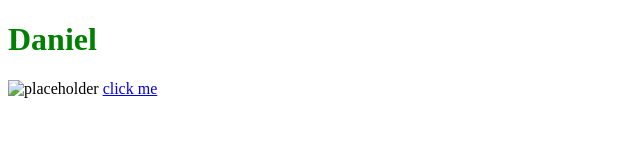
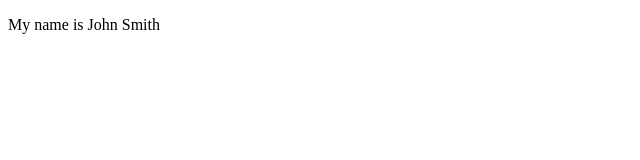
Before and after one commit to Daniel-Williams-ux/Full-Stack-Web-Development-, a plain HTML site: page index.html in a window 1280 px wide. Shown: the whole page, without its empty margins (0-640 px from the left). Drawn offline with Linux system fonts and the light colour scheme.

```diff
--- a/index.html
+++ b/index.html
@@ -9,9 +9,7 @@
 </head>
 
 <body>
-  <h1 class="heading">Daniel</h1>
-  <img src="#" alt="placeholder">
-  <a href="https://www.google.com">click me</a>
+  <p title="Introduction">My name is John Smith</p>
   <script src="script.js"></script>
 
  <!--
```
